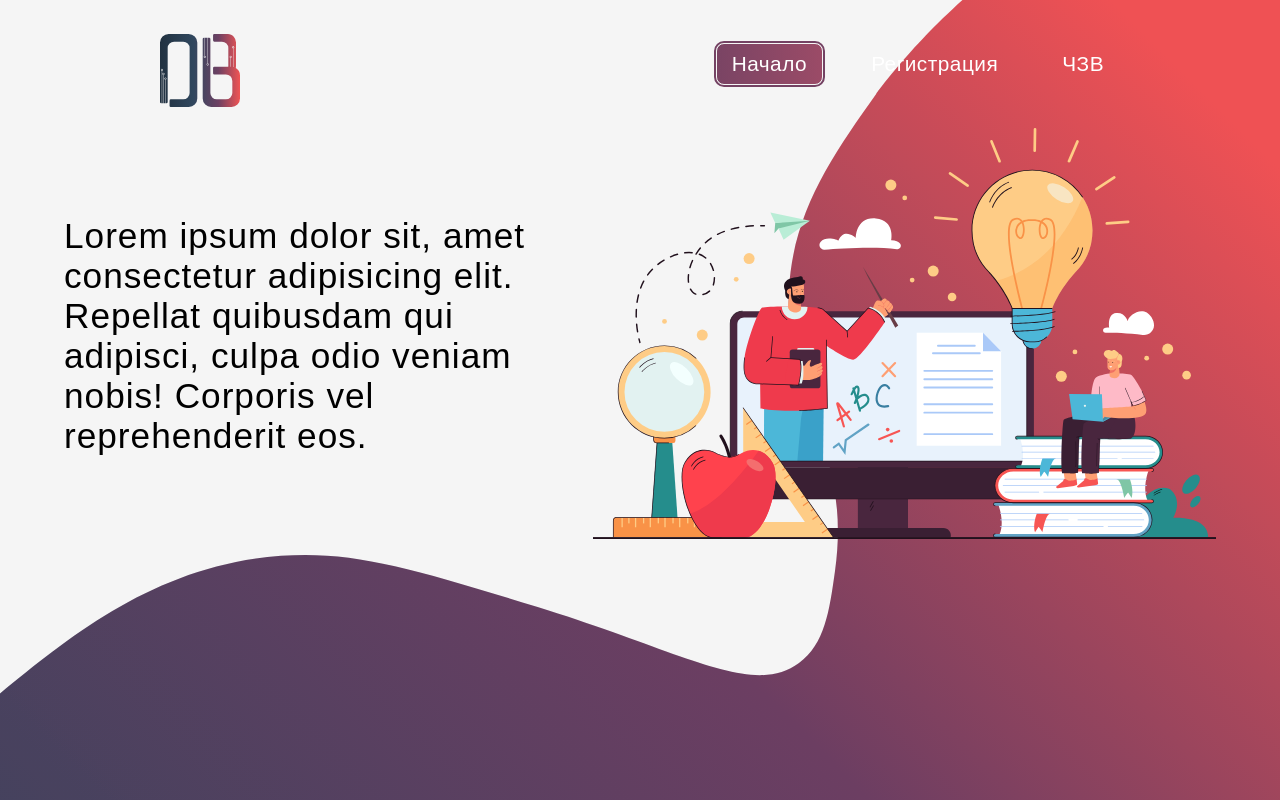
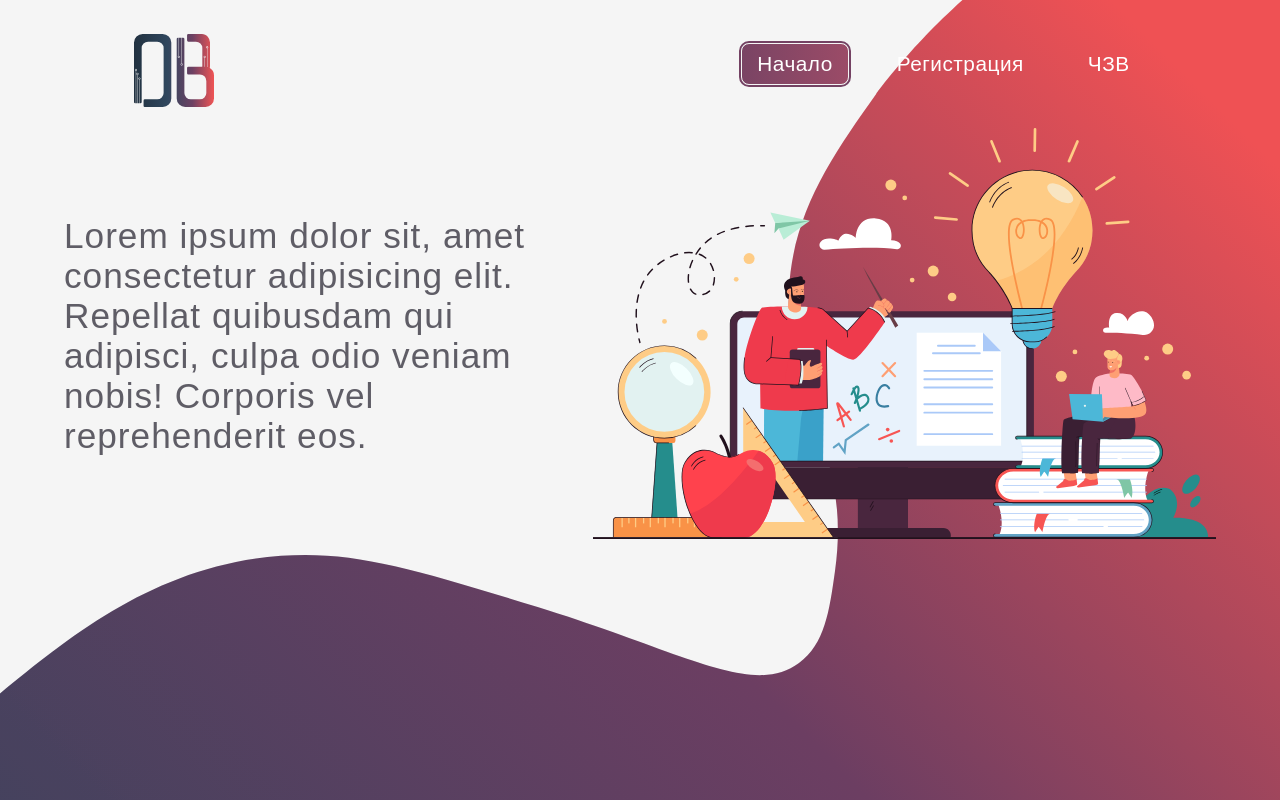
Before and after one commit to ZdravkoHristov/DigiBuddy, a React (Create React App) app in the folder frontend/: page / in a window 1280 px wide. Shown: the top 800 px of the page. Built offline with nearby package versions, Linux system fonts and the light colour scheme; a web font is replaced by a local one.

Commit message:
some changes on the css :DD

```diff
--- a/frontend/src/components/styles/Header.style.js
+++ b/frontend/src/components/styles/Header.style.js
@@ -5,6 +5,7 @@ const HeaderEl = styled.header`
 		position: relative;
 		z-index: 2;
 		min-height: 100vh;
+		color: #5f5d66;
 	}
 `;
 
--- a/frontend/src/components/styles/Navbar.style.js
+++ b/frontend/src/components/styles/Navbar.style.js
@@ -6,7 +6,7 @@ const NavbarEl = styled.nav`
 		justify-content: space-between;
 		align-items: center;
 		padding: 1.5rem 2rem;
-		width: 80%;
+		width: 84%;
 		margin: auto;
 		max-width: 1200px;
 	}
--- a/frontend/src/main.css
+++ b/frontend/src/main.css
@@ -47,7 +47,7 @@ body {
 .container {
 	width: 90%;
 	margin: auto;
-	max-width: 1500px;
+	max-width: 1200px;
 }
 
 .btn {
```
Also changed, not shown: frontend/src/components/RolesSection.js (added), frontend/src/components/styles/RolesSection.style.js (added).
